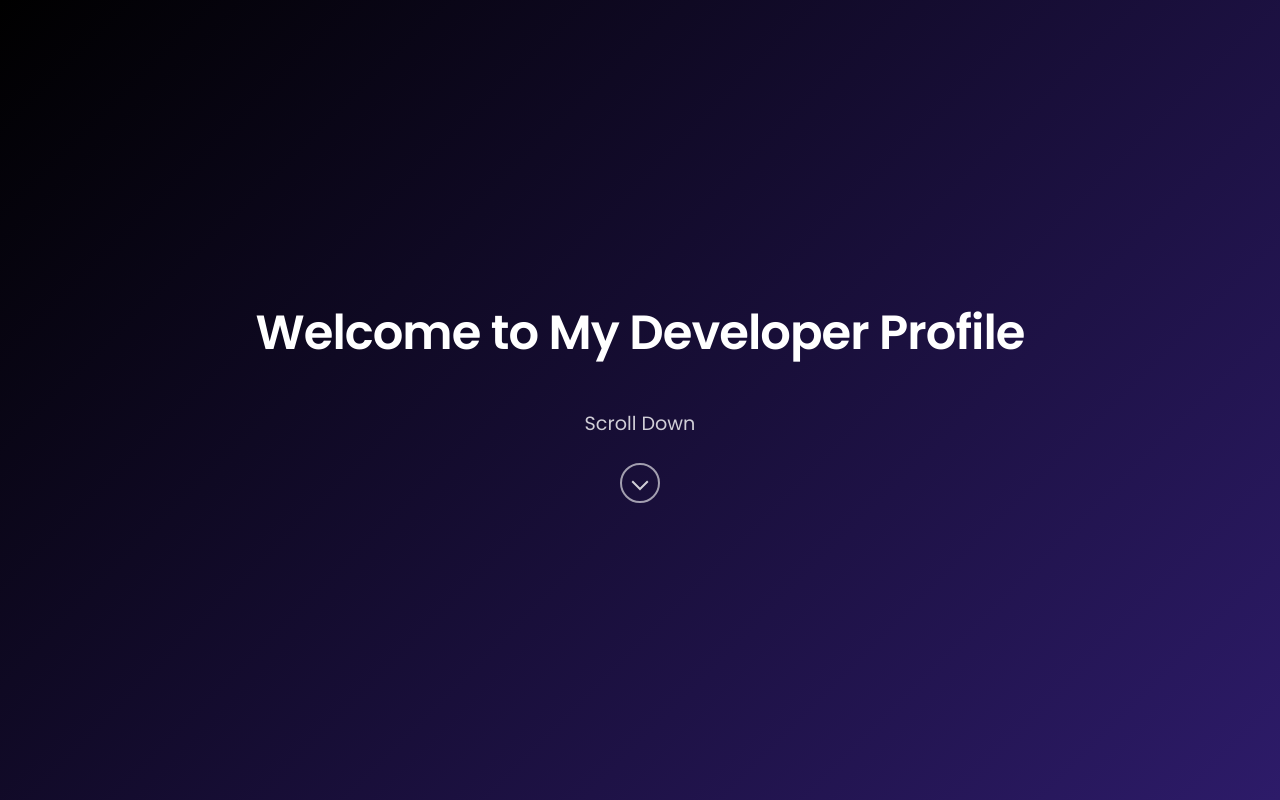
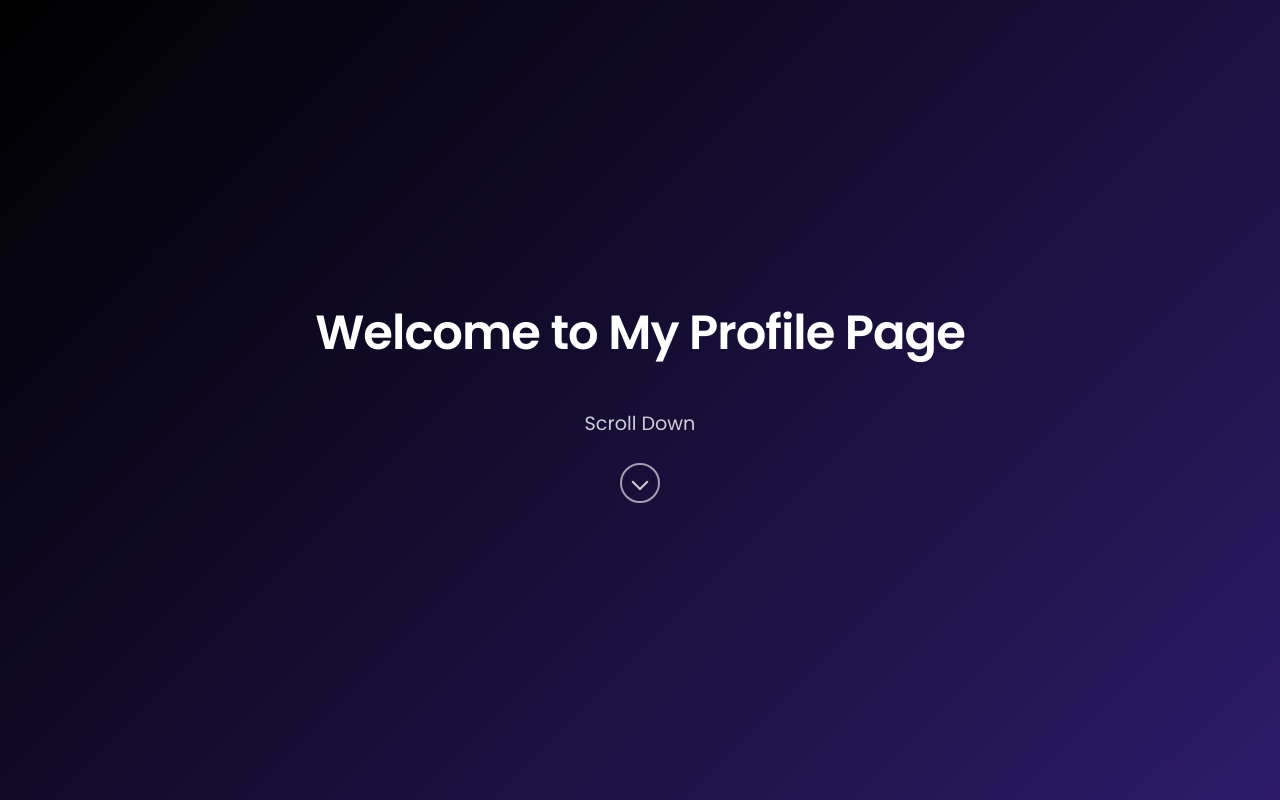
Before and after one commit to nourelden9000/mndl, a plain HTML site: page index.html in a window 1280 px wide. Shown: the top 800 px of the page. Drawn offline with Linux system fonts and the light colour scheme.

Commit message:
Update index.html

```diff
--- a/index.html
+++ b/index.html
@@ -527,7 +527,7 @@
 <body>
     <!-- Welcome Screen -->
     <section class="welcome-screen" id="welcomeScreen">
-        <div class="enter-text">Welcome to My Developer Profile</div>
+        <div class="enter-text">Welcome to My Profile Page</div>
         <div class="scroll-indicator" onclick="scrollToContent()">
             <div class="scroll-text">Scroll Down</div>
             <div class="scroll-arrow"></div>
```
